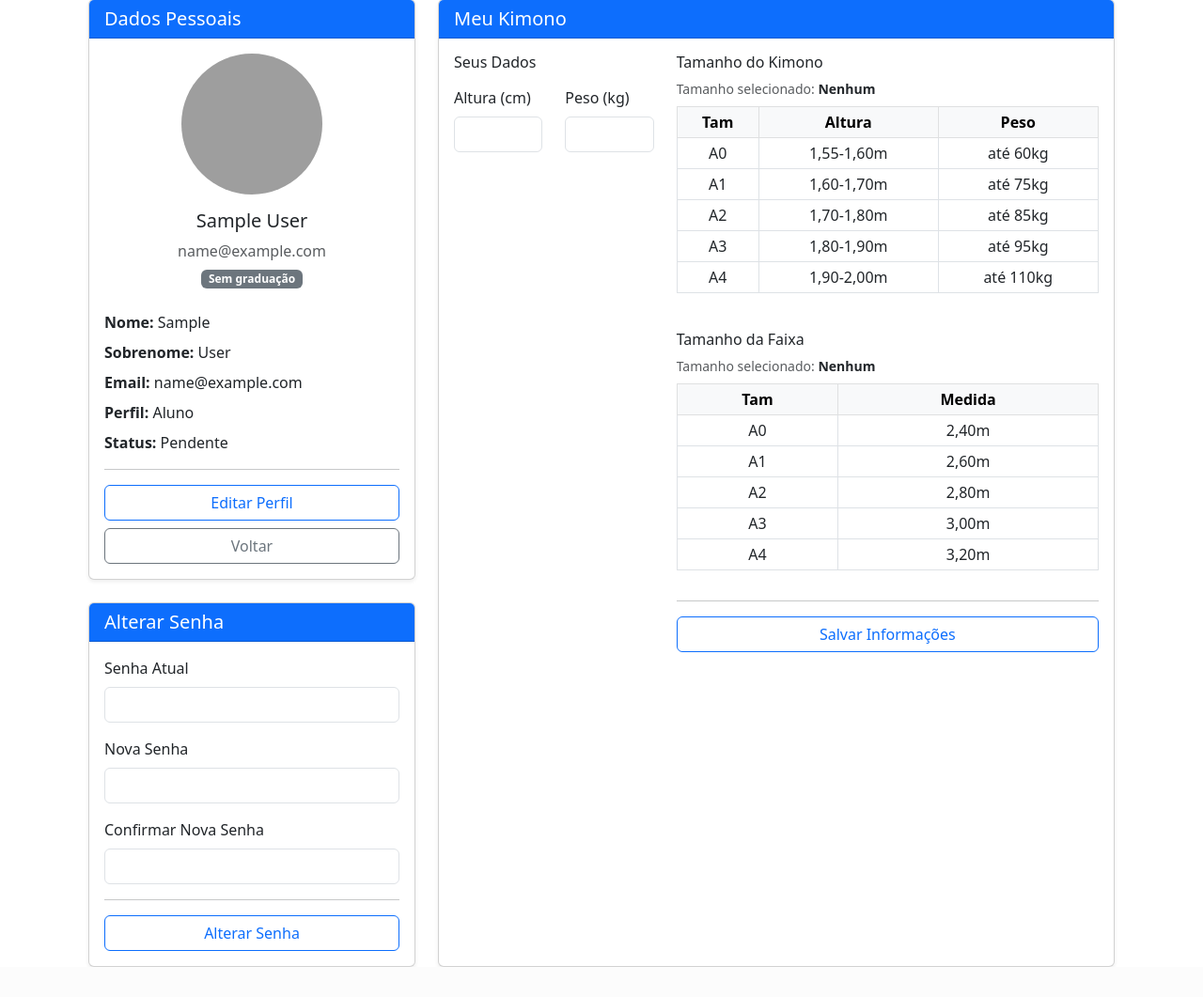
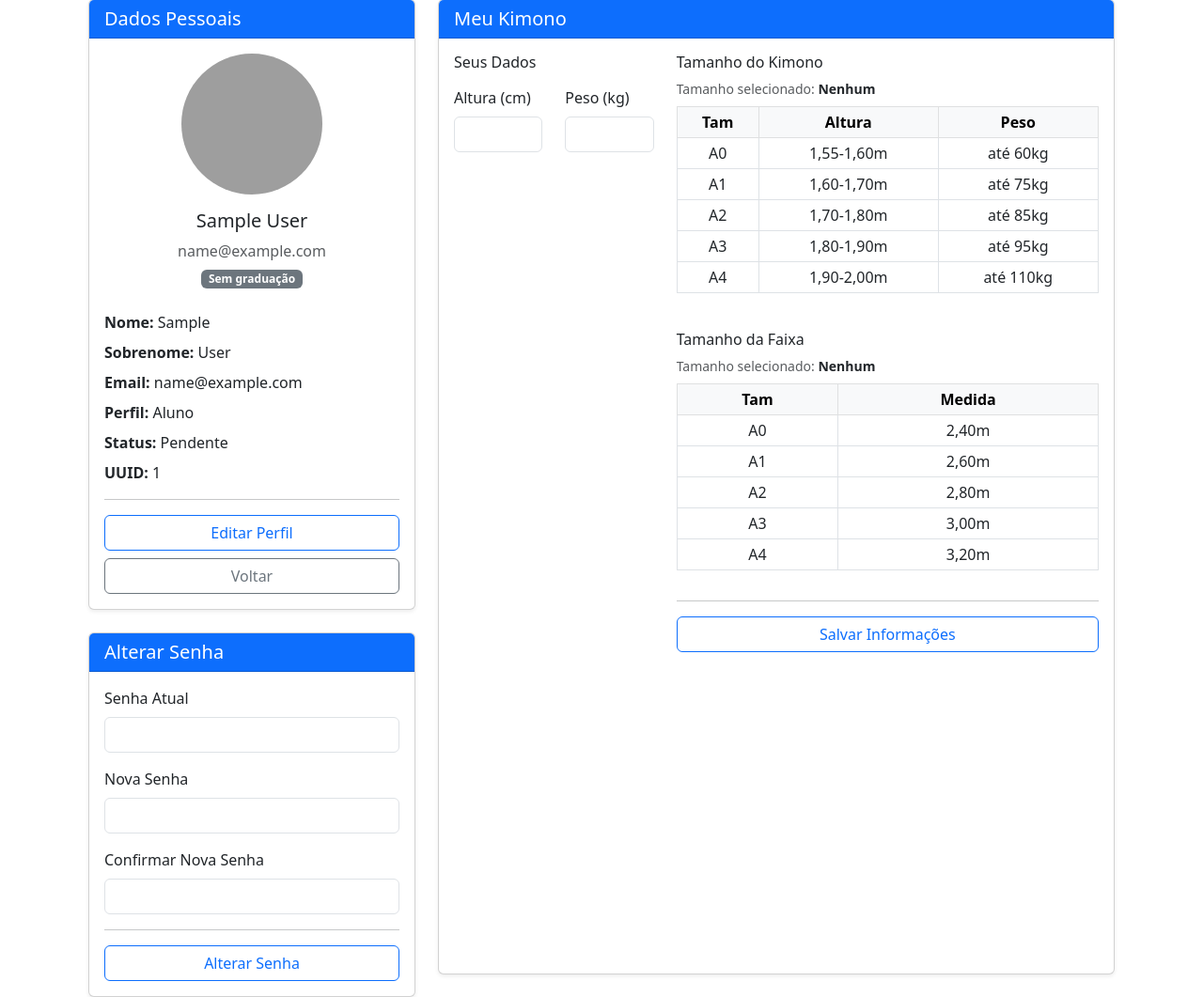
Before and after one commit to fabioklopes/academia, a Django app: page /perfil/ in a window 1280 px wide. Shown: the part 142-1203 px from the top of the page at 94% size. Before the commit the page ends 1171 px from the top, so only its background shows below. Run offline with Django 4.2, Linux system fonts and the light colour scheme; the visitor is signed in with stand-in values (Sample User, id 1); data comes from the database, SQL or seed files in the repository; data that the repository does not hold is empty; parts of the project's set-up code (start-up, migrations or seed data) failed here and were passed over; grey boxes are pictures that could not be loaded.

Commit message:
Adjust: inclusão do UUID no perfil

```diff
--- a/templates/academia/perfil.html
+++ b/templates/academia/perfil.html
@@ -47,6 +47,7 @@
                         {% endif %}
                         <div class="mb-2"><strong>Perfil:</strong> {{ user.get_group_role_display }}</div>
                         <div class="mb-2"><strong>Status:</strong> {{ user.get_status_display }} </div>
+                        <div class="mb-2"><strong>UUID:</strong> {{ user.id }} </div>
 
                         <hr>
                         <div class="d-grid gap-2">
@@ -78,7 +79,7 @@
             </div>
 
             <!-- Coluna Direita: Meu Kimono -->
-            <div class="col-12 col-lg-8">
+            <div class="col-12 col-lg-8 mb-4">
                 <div class="card shadow-sm h-100">
                     <div class="card-header bg-primary text-white">
                         <h5 class="mb-0">Meu Kimono</h5>
```
